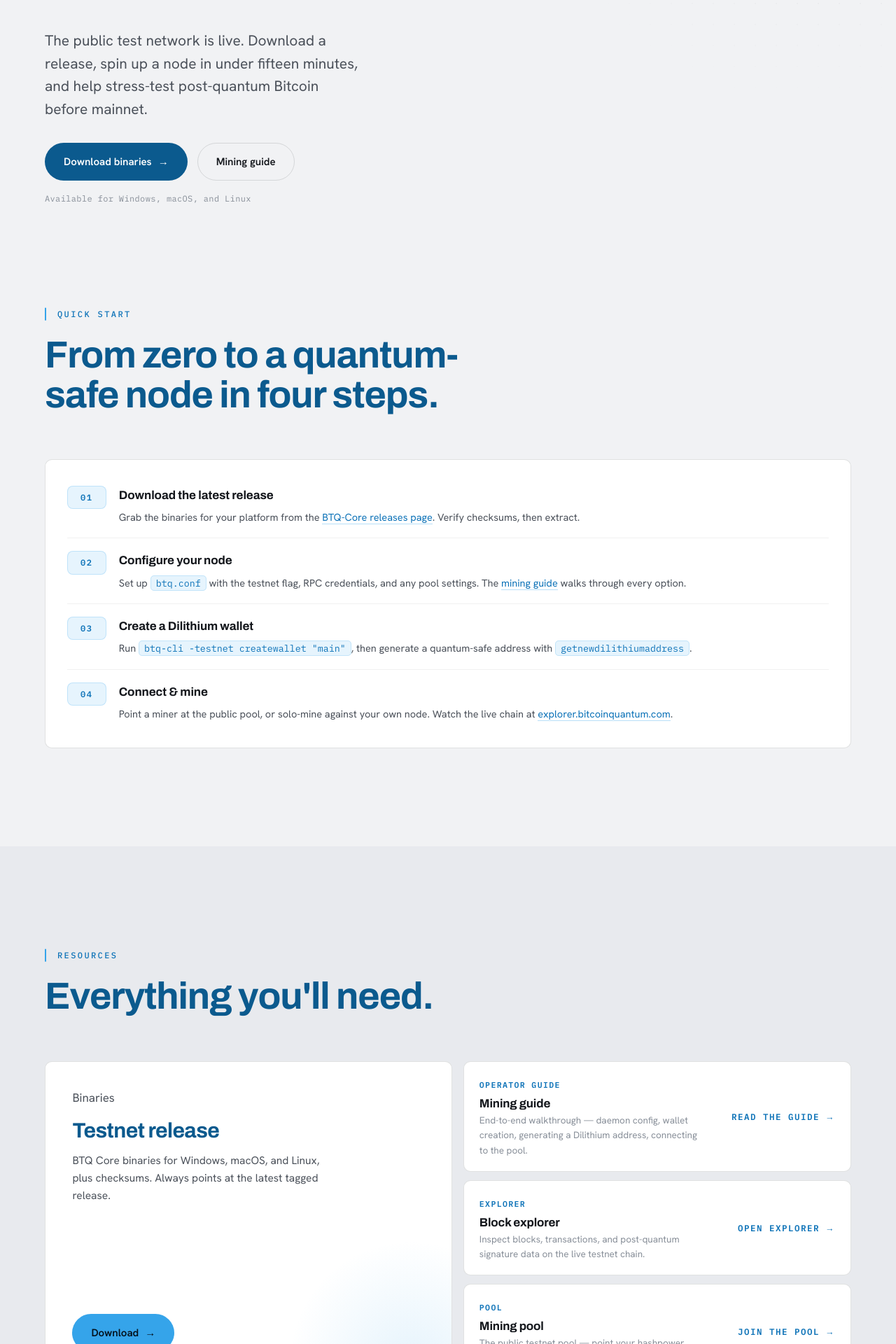
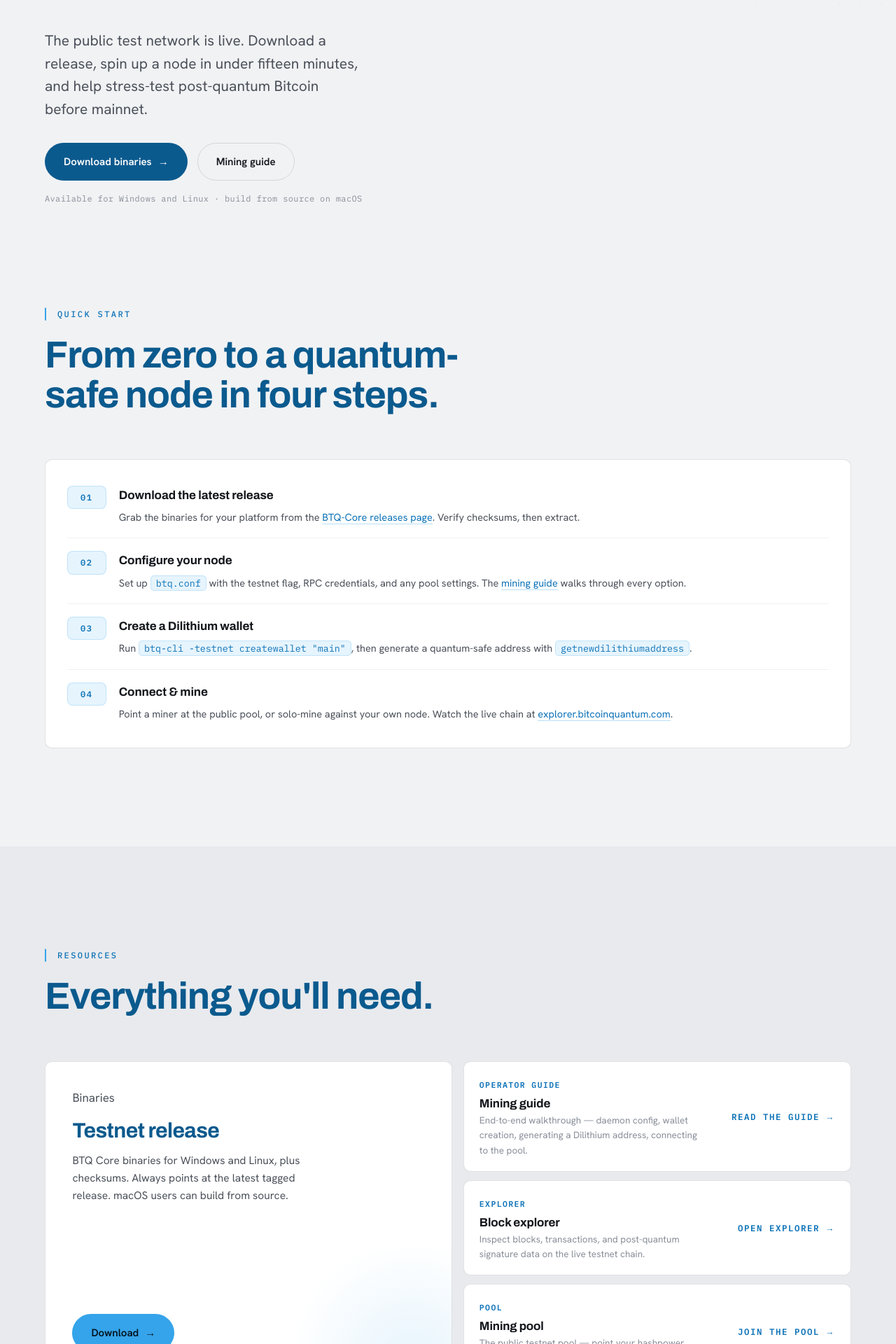
Before and after one commit to en-tropyc/bitcoin-quantum-website, a Next.js app: page /testnet in a window 1280 px wide. Shown: the part 379-2299 px from the top of the page at 70% size. Built offline with nearby package versions, Linux system fonts and the light colour scheme.

Commit message:
fix(copy): binaries ship for Windows and Linux only; note macOS build-from-source
btq-core releases stopped shipping macOS artifacts after v0.3.2. Correct the
availability copy on /testnet and the home testnet section, and point macOS
users at building from source (doc/build-osx.md upstream).

```diff
--- a/src/app/V2Page.tsx
+++ b/src/app/V2Page.tsx
@@ -316,7 +316,7 @@ export default function V2Page() {
                     Mining guide
                   </a>
                 </div>
-                <span className="foot reveal">Available for Windows, macOS, and Linux</span>
+                <span className="foot reveal">Available for Windows and Linux · build from source on macOS</span>
               </div>
 
               <ol className="testnet-steps reveal d1">
--- a/src/app/testnet/page.tsx
+++ b/src/app/testnet/page.tsx
@@ -48,7 +48,7 @@ const resources: Resource[] = [
   {
     tag: 'Binaries',
     title: 'Testnet release',
-    body: 'BTQ Core binaries for Windows, macOS, and Linux, plus checksums. Always points at the latest tagged release.',
+    body: 'BTQ Core binaries for Windows and Linux, plus checksums. Always points at the latest tagged release. macOS users can build from source.',
     href: 'https://github.com/btq-ag/btq-core/releases',
     cta: 'Download',
     external: true,
@@ -122,7 +122,7 @@ export default function TestnetPage() {
                 </a>
               </div>
               <span className="foot ml-foot reveal">
-                Available for Windows, macOS, and Linux
+                Available for Windows and Linux · build from source on macOS
               </span>
             </div>
           </header>
```
